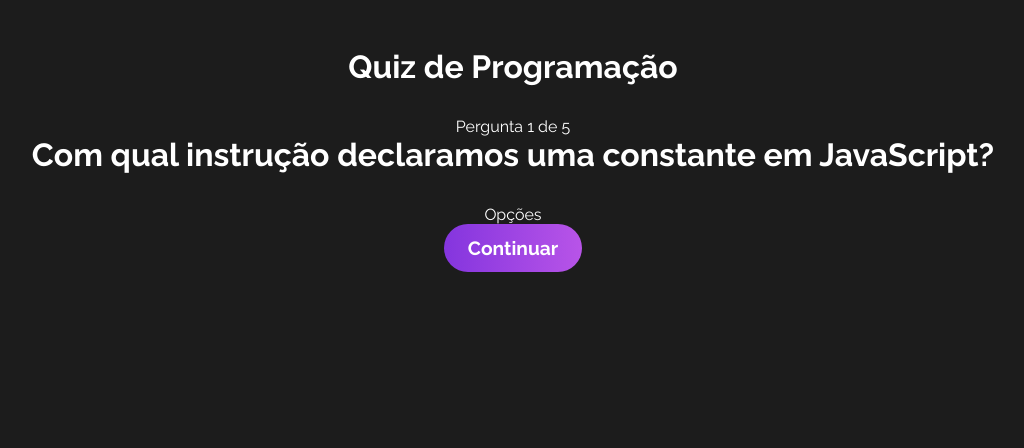
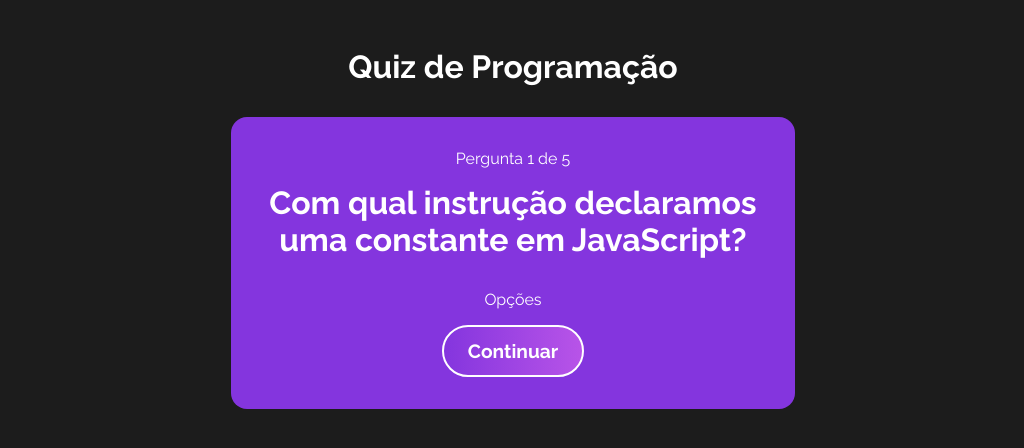
Before and after one commit to augusto0123/quiz-react, a React (Vite) app in the folder quiz/: page / in a window 1280 px wide. Both pictures are taken after a click on the button "Iniciar". Shown: the top 448 px of the page, without its empty margins (127-1151 px from the left). Built offline with nearby package versions, Linux system fonts and the light colour scheme.

Commit message:
feat: modificacao das perguntas

```diff
--- a/quiz/src/components/Question.css
+++ b/quiz/src/components/Question.css
@@ -0,0 +1,19 @@
+#question {
+    text-align: center;
+    max-width: 500px;
+    background-color: #8435de;
+    border-radius: 1rem;
+    padding: 2rem;
+}
+
+#question h2{
+    margin-bottom: 2rem;
+}
+
+#question p {
+    margin-bottom: 1rem;
+}
+
+#question button{
+    border: 2px solid #fff;
+}
--- a/quiz/src/components/Question.jsx
+++ b/quiz/src/components/Question.jsx
@@ -1,6 +1,8 @@
 import React from 'react'
 import { useContext } from 'react'
 import { QuizContext } from '../context/quiz'
+
+import "./Question.css"
 
 const Question = () => {
 
@@ -15,7 +17,7 @@
         <div id="options-container">
             <p>Opções</p>
         </div>
-        <button>Continuar</button>
+        <button onClick={() => dispatch({type: "CHANGE_QUESTION"})}>Continuar</button>
     </div>
   )
 }
--- a/quiz/src/context/quiz.jsx
+++ b/quiz/src/context/quiz.jsx
@@ -30,6 +30,14 @@
                 questions: reorderedQuestions,
             };
 
+        case "CHANGE_QUESTION":
+            const nextQuestion = state.currentQuestion + 1;
+
+            return {
+                ...state,
+                currentQuestion: nextQuestion,
+            }
+
         default:
             return state;
     }
```
